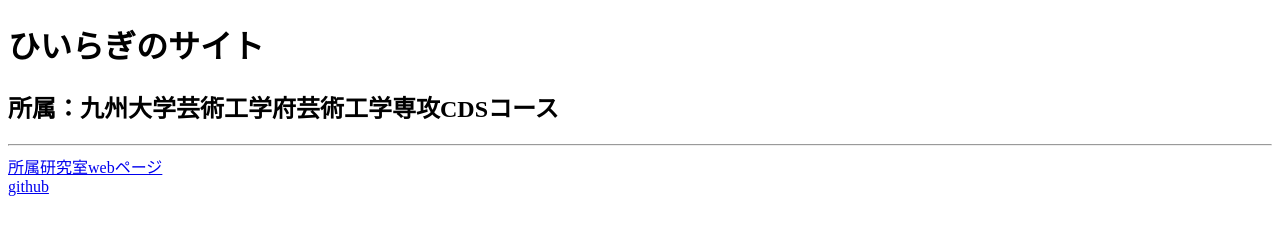
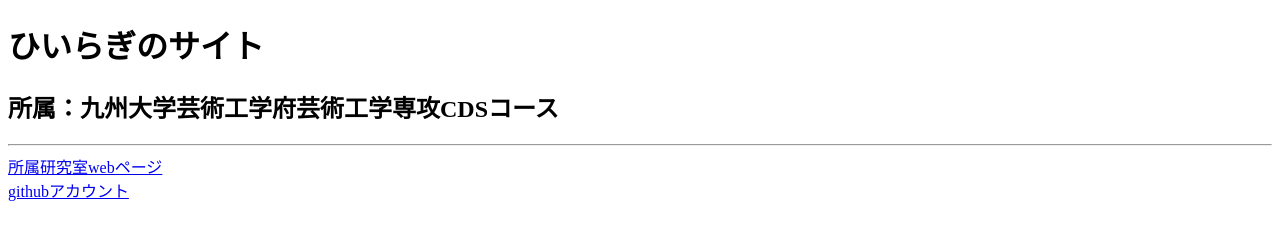
Before and after one commit to ShuGoto/shugoto.github.io, a plain HTML site: page index.html in a window 1280 px wide. Drawn offline with Linux system fonts and the light colour scheme.

Commit message:
Update index.html

```diff
--- a/index.html
+++ b/index.html
@@ -14,6 +14,6 @@
         </h2>
         <hr>
         <a href="http://www.design.kyushu-u.ac.jp/~omotoken/link/">所属研究室webページ</a><br>
-        <a href="https://github.com/ShuGoto">github</a>
+        <a href="https://github.com/ShuGoto">githubアカウント</a>
     </body>
 </htme>
```
